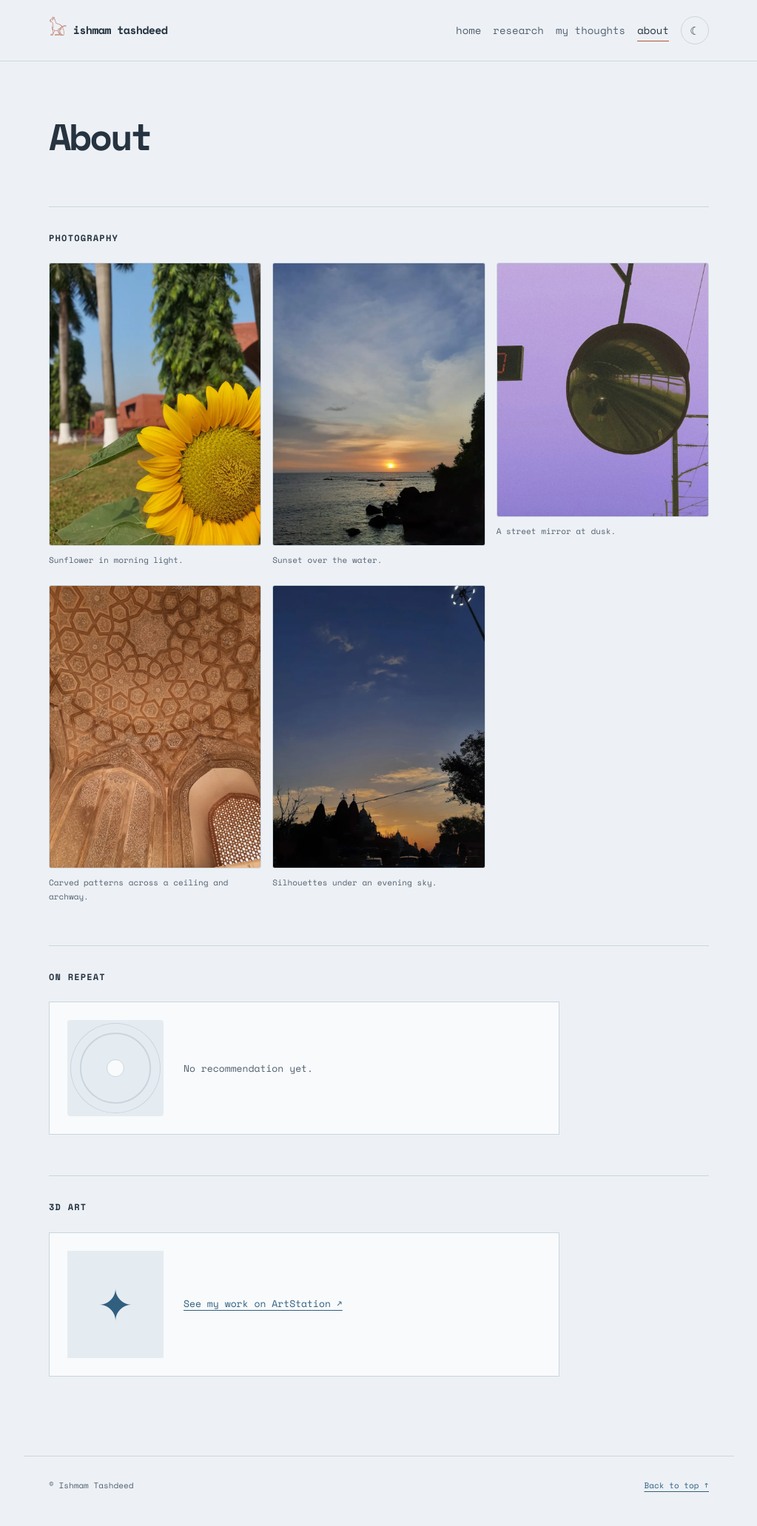
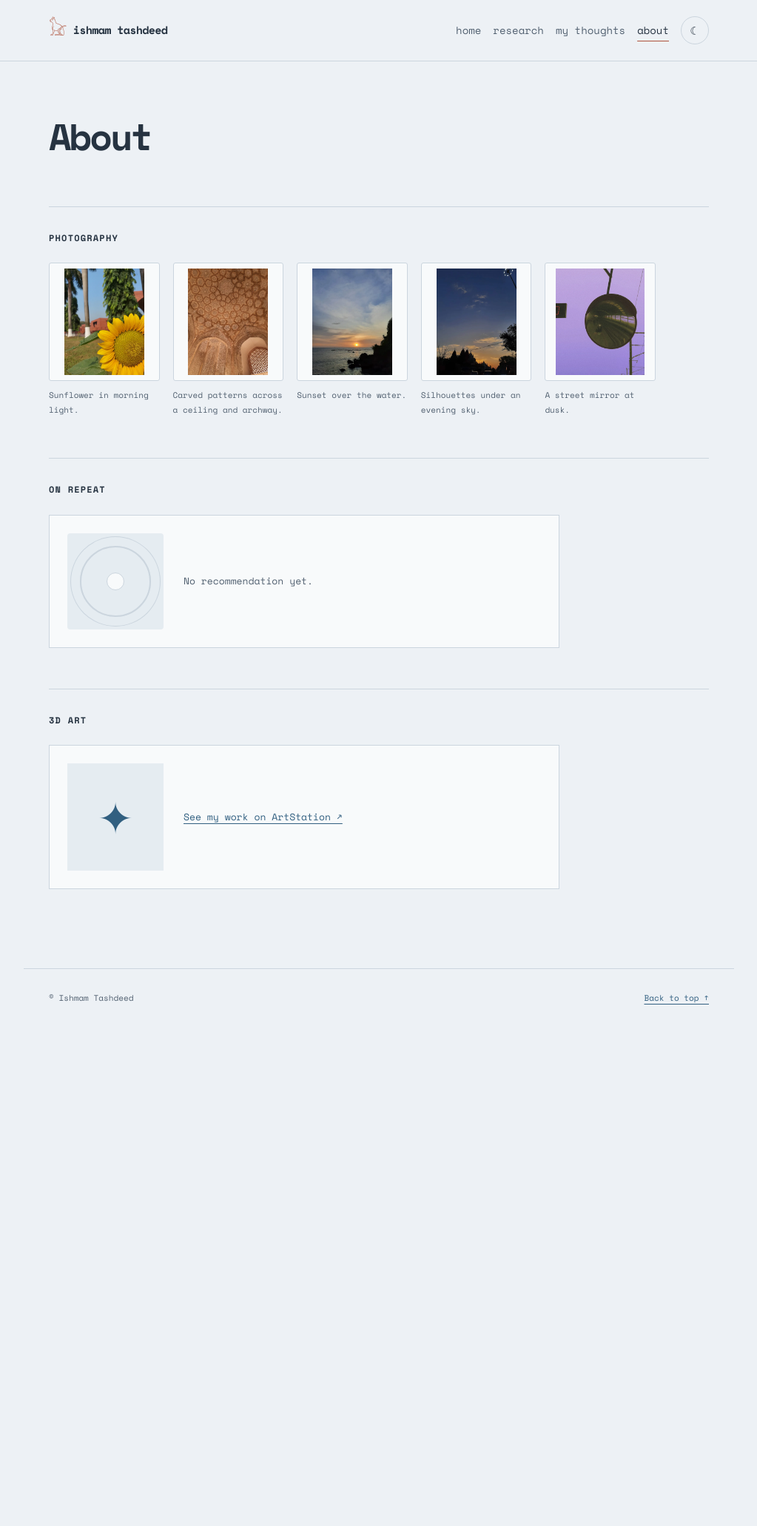
Before and after one commit to ishmamt/ishmamt.github.io, a Jekyll site: the page built from about/index.html, in a window 1280 px wide. Shown: the whole page at 74% size, without its empty margins (128-1151 px from the left). Built offline with Jekyll 4.4.1, drawn with Linux system fonts in a browser that asks for light colours; after the commit the page ends 1405 px from its top, so only the background shows below that.

Commit message:
Show photography in compact framed thumbnails

```diff
--- a/assets/css/site.css
+++ b/assets/css/site.css
@@ -98,9 +98,9 @@ h1,h2,h3,p{margin-top:0}
 .article mjx-container[display="true"]{overflow-x:auto;overflow-y:hidden;max-width:100%;padding:12px 0}
 .post-nav{display:flex;justify-content:space-between;gap:20px;border-top:1px solid var(--line);padding-top:24px;margin-top:50px;font-size:12px}
 .related{border-top:1px solid var(--line);margin-top:36px;padding-top:24px}.related h2{font-size:18px;margin:0 0 12px}.related ul{margin:0;padding-left:21px;font-size:13px}
-.photo-grid{columns:3;column-gap:15px}
-.photo-card{break-inside:avoid;margin:0 0 24px}.photo-placeholder{height:180px;border:1px solid var(--line);border-radius:3px;background:linear-gradient(145deg,var(--soft),var(--paper));display:grid;place-items:center;position:relative;overflow:hidden}
-.photo-card img{display:block;width:100%;height:auto;border:1px solid var(--line);border-radius:3px}
+.photo-grid{display:grid;grid-template-columns:repeat(5,minmax(0,1fr));gap:18px;max-width:820px}
+.photo-card{margin:0;min-width:0}.photo-placeholder{height:160px;border:1px solid var(--line);border-radius:3px;background:linear-gradient(145deg,var(--soft),var(--paper));display:grid;place-items:center;position:relative;overflow:hidden}
+.photo-card img{display:block;width:100%;height:160px;object-fit:contain;padding:7px;background:var(--paper);border:1px solid var(--line);border-radius:3px}
 .photo-placeholder::after{content:"";position:absolute;width:80%;height:120%;border:1px solid var(--line);border-radius:50%;transform:rotate(-25deg)}
 .photo-placeholder span{position:relative;z-index:1;font-size:12px;color:var(--muted)}
 .photo-card figcaption{margin-top:10px;font-size:11px;color:var(--muted)}
@@ -112,7 +112,7 @@ h1,h2,h3,p{margin-top:0}
 .art-preview{height:145px;background:var(--soft);display:grid;place-items:center;font-size:58px;color:var(--blue);line-height:1}
 .footer{border-top:1px solid var(--line);margin-top:52px;padding-top:30px;padding-bottom:45px;display:flex;justify-content:space-between;flex-wrap:wrap;gap:15px;color:var(--muted);font-size:11px}
 .footer button{border:0;background:none;padding:0;color:var(--blue);font:inherit;text-decoration:underline;text-underline-offset:4px}.footer button:hover{color:var(--coral)}
-@media(max-width:760px){.shell{padding:0 22px}.header-inner{align-items:flex-start;flex-direction:column;justify-content:center;padding:17px 0;gap:8px}.nav{width:100%;gap:4px 18px;flex-wrap:wrap}.nav a{font-size:14px}.theme{margin-left:auto;width:44px;height:44px}.hero{grid-template-columns:1fr;gap:35px;padding:58px 0 64px}.portrait-wrap{width:320px;max-width:100%}.education-grid{grid-template-columns:1fr;gap:18px}.research-row,.thought-row{grid-template-columns:1fr;gap:5px}.thought-row .tag{text-align:left}.photo-grid{columns:2}.music-card,.art-card{grid-template-columns:1fr}.page-head{padding:54px 0 38px}}
-@media(max-width:520px){.photo-grid{columns:1}.shell{padding:0 18px}.nav{gap:2px 14px}.hero h1{font-size:34px}}
+@media(max-width:760px){.shell{padding:0 22px}.header-inner{align-items:flex-start;flex-direction:column;justify-content:center;padding:17px 0;gap:8px}.nav{width:100%;gap:4px 18px;flex-wrap:wrap}.nav a{font-size:14px}.theme{margin-left:auto;width:44px;height:44px}.hero{grid-template-columns:1fr;gap:35px;padding:58px 0 64px}.portrait-wrap{width:320px;max-width:100%}.education-grid{grid-template-columns:1fr;gap:18px}.research-row,.thought-row{grid-template-columns:1fr;gap:5px}.thought-row .tag{text-align:left}.photo-grid{grid-template-columns:repeat(3,minmax(0,1fr))}.music-card,.art-card{grid-template-columns:1fr}.page-head{padding:54px 0 38px}}
+@media(max-width:520px){.photo-grid{grid-template-columns:repeat(2,minmax(0,1fr));gap:14px}.shell{padding:0 18px}.nav{gap:2px 14px}.hero h1{font-size:34px}}
 @media(max-width:360px){.portrait-email{font-size:13px}}
 @media(prefers-reduced-motion:reduce){html{scroll-behavior:auto}}
```
